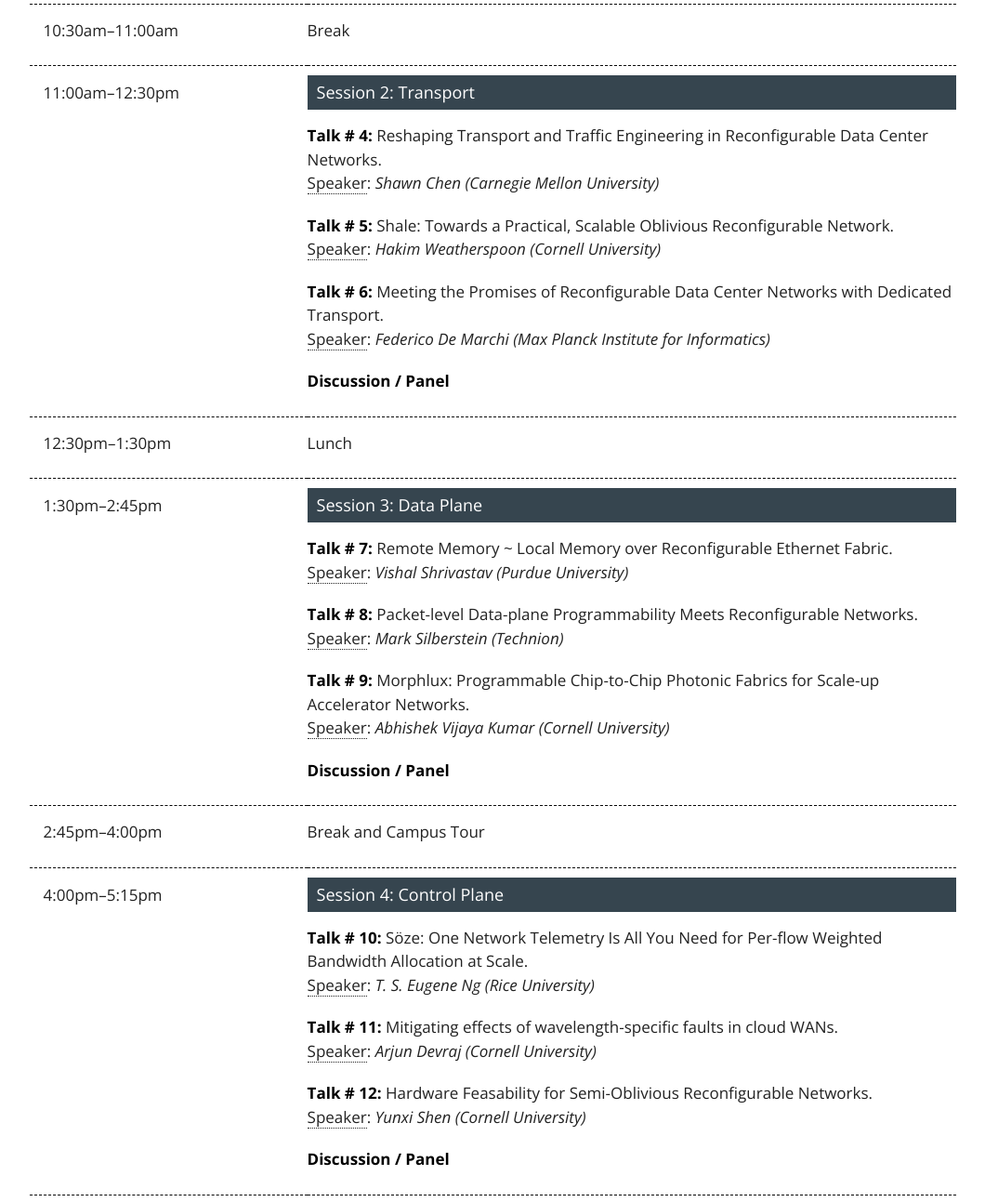
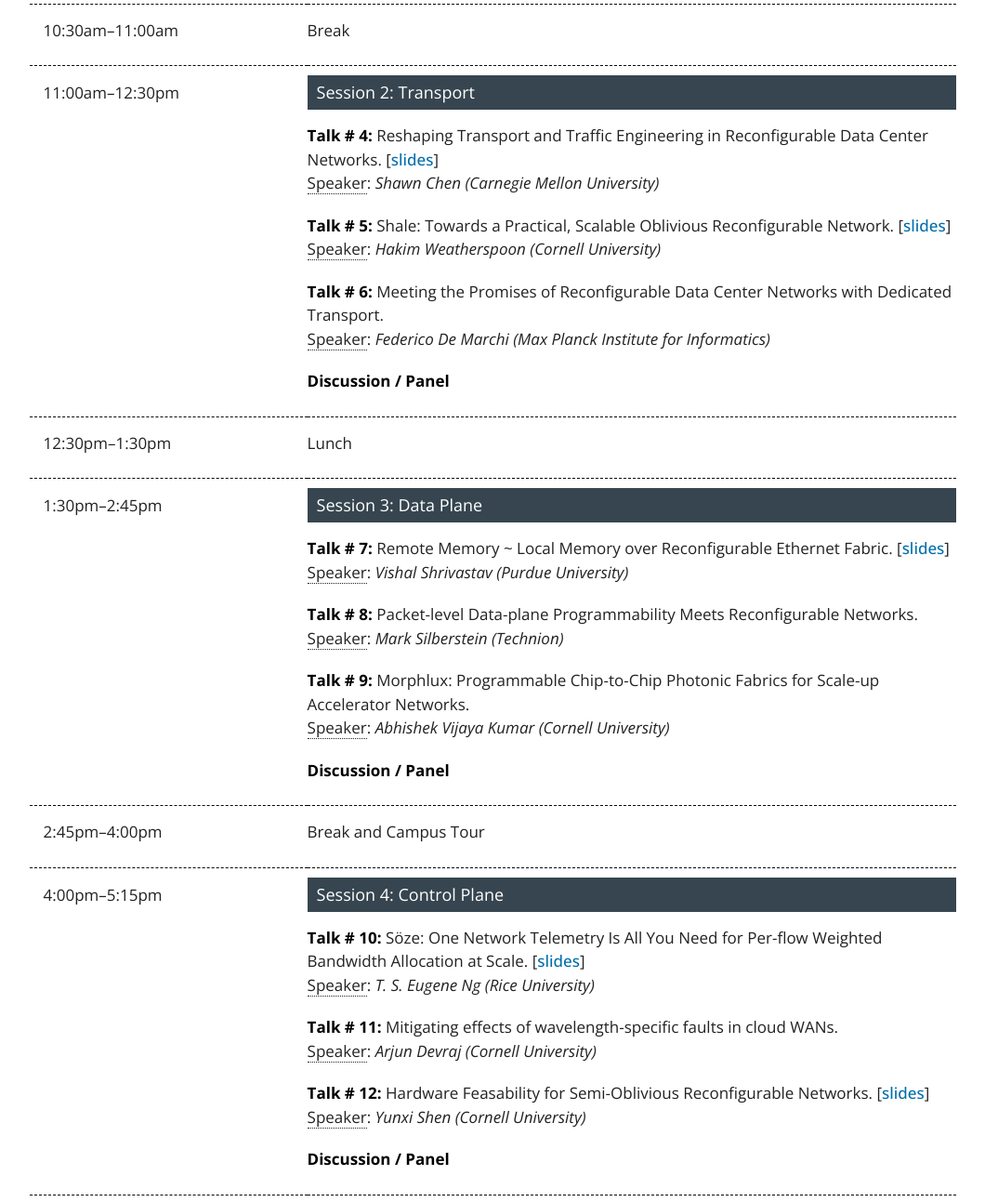
Before and after one commit to reconfigurable-networks/workshop2025, a plain HTML site: page index.html in a window 1280 px wide. Shown: the part 5240-6533 px from the top of the page at 93% size, without its empty margins (110-1170 px from the left). Drawn offline with nearby package versions, Linux system fonts and the light colour scheme; a script that the page names is missing; some icons are missing.

Commit message:
Update index.html

```diff
--- a/index.html
+++ b/index.html
@@ -877,15 +877,15 @@ button,select{text-transform:none}[type=button],[type=reset],[type=submit],butto
               </tr>
               <tr style="background-color:#fff;">
                 <td style="border-bottom:0px;padding-left:15px;padding-right:20px;font-size: 17px;"></td>
-                <td style="border-bottom:0px;font-size: 17px"><b>Talk # 4:</b> Reshaping Transport and Traffic Engineering in Reconfigurable Data Center Networks. <br><font style="border-bottom: 1px dotted;">Speaker</font>: <i>Shawn Chen (Carnegie Mellon University)</i></td>
-              </tr>
-              <tr style="background-color:#fff;">
-                <td style="border-bottom:0px;padding-left:15px;padding-right:20px;"></td>
-                <td style="border-bottom:0px;"></td>
-              </tr>
-              <tr style="background-color:#fff;">
-                <td style="border-bottom:0px;padding-left:15px;padding-right:20px;font-size: 17px;"></td>
-                <td style="border-bottom:0px;font-size: 17px"><b>Talk # 5:</b> Shale: Towards a Practical, Scalable Oblivious Reconfigurable Network. <br><font style="border-bottom: 1px dotted;">Speaker</font>: <i>Hakim Weatherspoon (Cornell University)</i></td>
+                <td style="border-bottom:0px;font-size: 17px"><b>Talk # 4:</b> Reshaping Transport and Traffic Engineering in Reconfigurable Data Center Networks. [<a href="slides/shawn.pdf">slides</a>] <br><font style="border-bottom: 1px dotted;">Speaker</font>: <i>Shawn Chen (Carnegie Mellon University)</i></td>
+              </tr>
+              <tr style="background-color:#fff;">
+                <td style="border-bottom:0px;padding-left:15px;padding-right:20px;"></td>
+                <td style="border-bottom:0px;"></td>
+              </tr>
+              <tr style="background-color:#fff;">
+                <td style="border-bottom:0px;padding-left:15px;padding-right:20px;font-size: 17px;"></td>
+                <td style="border-bottom:0px;font-size: 17px"><b>Talk # 5:</b> Shale: Towards a Practical, Scalable Oblivious Reconfigurable Network. [<a href="slides/hakim.pdf">slides</a>]<br><font style="border-bottom: 1px dotted;">Speaker</font>: <i>Hakim Weatherspoon (Cornell University)</i></td>
               </tr>
               <tr style="background-color:#fff;">
                 <td style="border-bottom:0px;padding-left:15px;padding-right:20px;"></td>
@@ -945,7 +945,7 @@ button,select{text-transform:none}[type=button],[type=reset],[type=submit],butto
               </tr>
               <tr style="background-color:#fff;">
                 <td style="border-bottom:0px;padding-left:15px;padding-right:20px;font-size: 17px;"></td>
-                <td style="border-bottom:0px;font-size: 17px"><b>Talk # 7:</b> Remote Memory ~ Local Memory over Reconfigurable Ethernet Fabric. <br><font style="border-bottom: 1px dotted;">Speaker</font>: <i>Vishal Shrivastav (Purdue University)</i></td>
+                <td style="border-bottom:0px;font-size: 17px"><b>Talk # 7:</b> Remote Memory ~ Local Memory over Reconfigurable Ethernet Fabric. [<a href="slides/vishal.pdf">slides</a>] <br><font style="border-bottom: 1px dotted;">Speaker</font>: <i>Vishal Shrivastav (Purdue University)</i></td>
               </tr>
               <tr style="background-color:#fff;">
                 <td style="border-bottom:0px;padding-left:15px;padding-right:20px;"></td>
@@ -1013,7 +1013,7 @@ button,select{text-transform:none}[type=button],[type=reset],[type=submit],butto
               </tr>
               <tr style="background-color:#fff;">
                 <td style="border-bottom:0px;padding-left:15px;padding-right:20px;font-size: 17px;"></td>
-                <td style="border-bottom:0px;font-size: 17px"><b>Talk # 10:</b> Söze: One Network Telemetry Is All You Need for Per-flow Weighted Bandwidth Allocation at Scale. <br><font style="border-bottom: 1px dotted;">Speaker</font>: <i>T. S. Eugene Ng (Rice University)</i></td>
+                <td style="border-bottom:0px;font-size: 17px"><b>Talk # 10:</b> Söze: One Network Telemetry Is All You Need for Per-flow Weighted Bandwidth Allocation at Scale. [<a href="slides/eugene.pdf">slides</a>] <br><font style="border-bottom: 1px dotted;">Speaker</font>: <i>T. S. Eugene Ng (Rice University)</i></td>
               </tr>
               <tr style="background-color:#fff;">
                 <td style="border-bottom:0px;padding-left:15px;padding-right:20px;"></td>
@@ -1029,7 +1029,7 @@ button,select{text-transform:none}[type=button],[type=reset],[type=submit],butto
               </tr>
               <tr style="background-color:#fff;">
                 <td style="border-bottom:0px;padding-left:15px;padding-right:20px;font-size: 17px;"></td>
-                <td style="border-bottom:0px;font-size: 17px"><b>Talk # 12:</b> Hardware Feasability for Semi-Oblivious Reconfigurable Networks. <br><font style="border-bottom: 1px dotted;">Speaker</font>: <i>Yunxi Shen (Cornell University)</i></td>
+                <td style="border-bottom:0px;font-size: 17px"><b>Talk # 12:</b> Hardware Feasability for Semi-Oblivious Reconfigurable Networks. [<a href="slides/yunxi.pdf">slides</a>] <br><font style="border-bottom: 1px dotted;">Speaker</font>: <i>Yunxi Shen (Cornell University)</i></td>
               </tr>
               <tr style="background-color:#fff;">
                 <td style="border-bottom:0px;padding-left:15px;padding-right:20px;"></td>
@@ -1168,7 +1168,7 @@ button,select{text-transform:none}[type=button],[type=reset],[type=submit],butto
               </tr>
               <tr style="background-color:#fff;">
                 <td style="border-bottom:0px;padding-left:15px;padding-right:20px;font-size: 17px;"></td>
-                <td style="border-bottom:0px;font-size: 17px"><b>Talk # 15:</b> New Algorithmic Theory for Data Center Routing. <br><font style="border-bottom: 1px dotted;">Speaker</font>: <i>Miguel Ferreira (Carnegie Mellon University)</i></td>
+                <td style="border-bottom:0px;font-size: 17px"><b>Talk # 15:</b> New Algorithmic Theory for Data Center Routing. [<a href="slides/miguel.pdf">slides</a>] <br><font style="border-bottom: 1px dotted;">Speaker</font>: <i>Miguel Ferreira (Carnegie Mellon University)</i></td>
               </tr>
               <tr style="background-color:#fff;">
                 <td style="border-bottom:0px;padding-left:15px;padding-right:20px;"></td>
@@ -1230,7 +1230,7 @@ button,select{text-transform:none}[type=button],[type=reset],[type=submit],butto
               </tr>
               <tr style="background-color:#fff;">
                 <td style="border-bottom:0px;padding-left:15px;padding-right:20px;font-size: 17px;"></td>
-                <td style="border-bottom:0px;font-size: 17px"><b>Talk # 17:</b> Scheduling for Weighted Flow and Completion Times in Reconfigurable Networks. <br><font style="border-bottom: 1px dotted;">Speaker</font>: <i>Michael Dinitz (Johns Hopkins University)</i></td>
+                <td style="border-bottom:0px;font-size: 17px"><b>Talk # 17:</b> Scheduling for Weighted Flow and Completion Times in Reconfigurable Networks. [<a href="slides/michael.pdf">slides</a>] <br><font style="border-bottom: 1px dotted;">Speaker</font>: <i>Michael Dinitz (Johns Hopkins University)</i></td>
               </tr>
               <tr style="background-color:#fff;">
                 <td style="border-bottom:0px;padding-left:15px;padding-right:20px;"></td>
@@ -1403,7 +1403,7 @@ button,select{text-transform:none}[type=button],[type=reset],[type=submit],butto
               </tr>
               <tr style="background-color:#fff;">
                 <td style="border-bottom:0px;padding-left:15px;padding-right:20px;font-size: 17px;"></td>
-                <td style="border-bottom:0px;font-size: 17px"><b>Talk # 20:</b> TopoOpt: Co-optimizing Network Topology and Parallelization Strategy for Distributed Training Jobs. <br><font style="border-bottom: 1px dotted;">Speaker</font>: <i>Frank Wang (Massachusetts Institute of Technology)</i></td>
+                <td style="border-bottom:0px;font-size: 17px"><b>Talk # 20:</b> TopoOpt: Co-optimizing Network Topology and Parallelization Strategy for Distributed Training Jobs. [<a href="slides/frank.pdf">slides</a>] <br><font style="border-bottom: 1px dotted;">Speaker</font>: <i>Frank Wang (Massachusetts Institute of Technology)</i></td>
               </tr>
               <tr style="background-color:#fff;">
                 <td style="border-bottom:0px;padding-left:15px;padding-right:20px;"></td>
@@ -1473,7 +1473,7 @@ button,select{text-transform:none}[type=button],[type=reset],[type=submit],butto
               </tr>
               <tr style="background-color:#fff;">
                 <td style="border-bottom:0px;padding-left:15px;padding-right:20px;font-size: 17px;"></td>
-                <td style="border-bottom:0px;font-size: 17px"><b>Talk # 23:</b> Throughput Bounds of Reconfigurable Networks: Insights and Reflections on Metrics for Collective Communication. <br><font style="border-bottom: 1px dotted;">Speaker</font>: <i>Vamsi Addanki (Technical University Berlin)</i></td>
+                <td style="border-bottom:0px;font-size: 17px"><b>Talk # 23:</b> Throughput Bounds of Reconfigurable Networks: Insights and Reflections on Metrics for Collective Communication. [<a href="slides/vamsi.pdf">slides</a>] <br><font style="border-bottom: 1px dotted;">Speaker</font>: <i>Vamsi Addanki (Technical University Berlin)</i></td>
               </tr>
               <tr style="background-color:#fff;">
                 <td style="border-bottom:0px;padding-left:15px;padding-right:20px;"></td>
```
